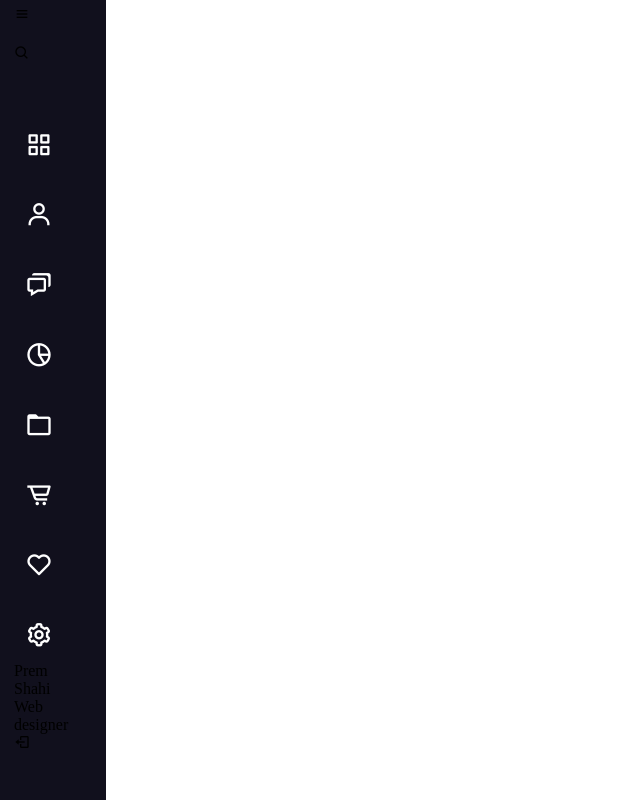
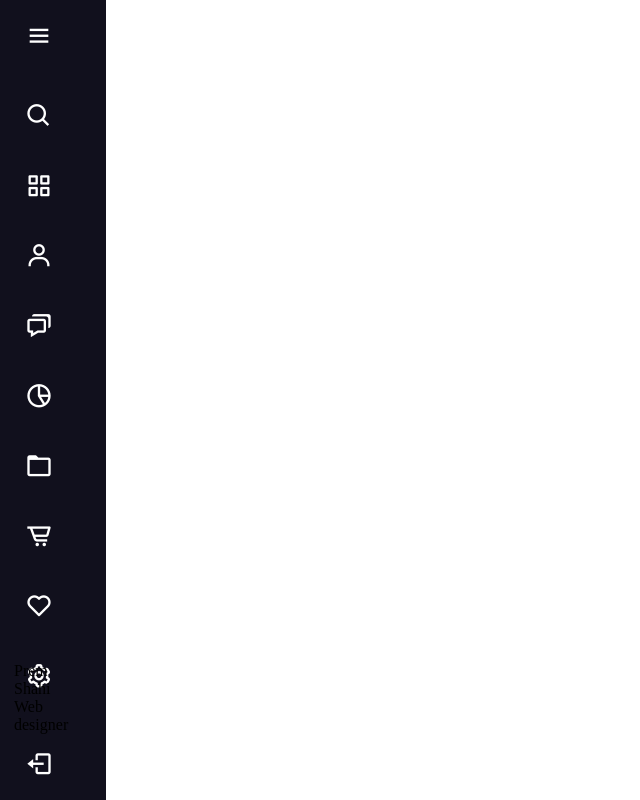
Before and after one commit to tkendi/The-Deliver, a Next.js app: page /example/sidebar in a window 1280 px wide. Shown: the whole page, without its empty margins (0-640 px from the left). Built offline with nearby package versions, Linux system fonts and the light colour scheme.

Commit message:
testing sidebar hover effects

```diff
--- a/containers/example/sidebar/sidebar1.tsx
+++ b/containers/example/sidebar/sidebar1.tsx
@@ -4,7 +4,7 @@ const SideBar = () => {
   return (
     <Wrap>
       <LogoDetail>
-        <i className="bx bxl-c-plus-plus icon"></i>
+        {/* <i className="bx bxl-c-plus-plus icon"></i> */}
         <LogoName>sidebar</LogoName>
         <i className="bx bx-menu" id="btn"></i>
       </LogoDetail>
@@ -108,13 +108,21 @@ const Wrap = styled.div`
 
 const LogoDetail = styled.div`
   /* height: 78px; */
-  i:nth-child(1) {
+  /* i:nth-child(1) {
     display: none;
+  } */
+
+  > i {
+    color: #fff;
+    height: 60px;
+    min-width: 50px;
+    font-size: 28px;
+    text-align: center;
+    line-height: 60px;
   }
 
-  > i {
-    /* min-width: 100%; */
-    /* height: 78px; */
+  i:hover {
+    cursor: pointer;
   }
 `;
 
@@ -134,6 +142,15 @@ const NavList = styled.ul`
     margin: 0px;
     list-style: none;
     margin: 20px 0px;
+    > i {
+      color: #fff;
+      height: 60px;
+      min-width: 50px;
+      font-size: 28px;
+      text-align: center;
+      line-height: 60px;
+    }
+
     > input {
       height: 50px;
       display: none;
@@ -163,6 +180,7 @@ const NavList = styled.ul`
 
   a:hover {
     > i {
+      transition: all 280ms linear;
       width: 100%;
       color: #1a1a1a;
       border-radius: 5px;
```
